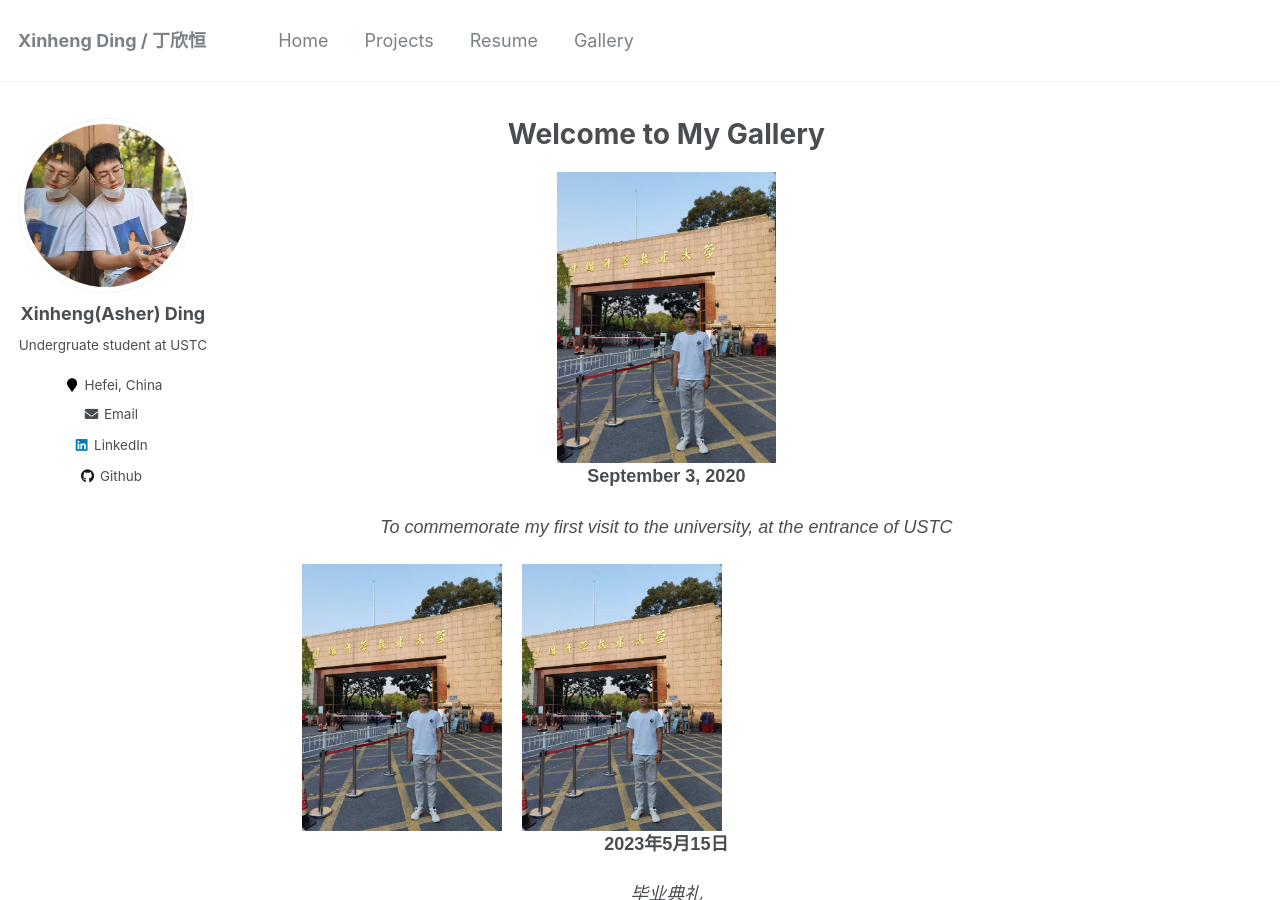
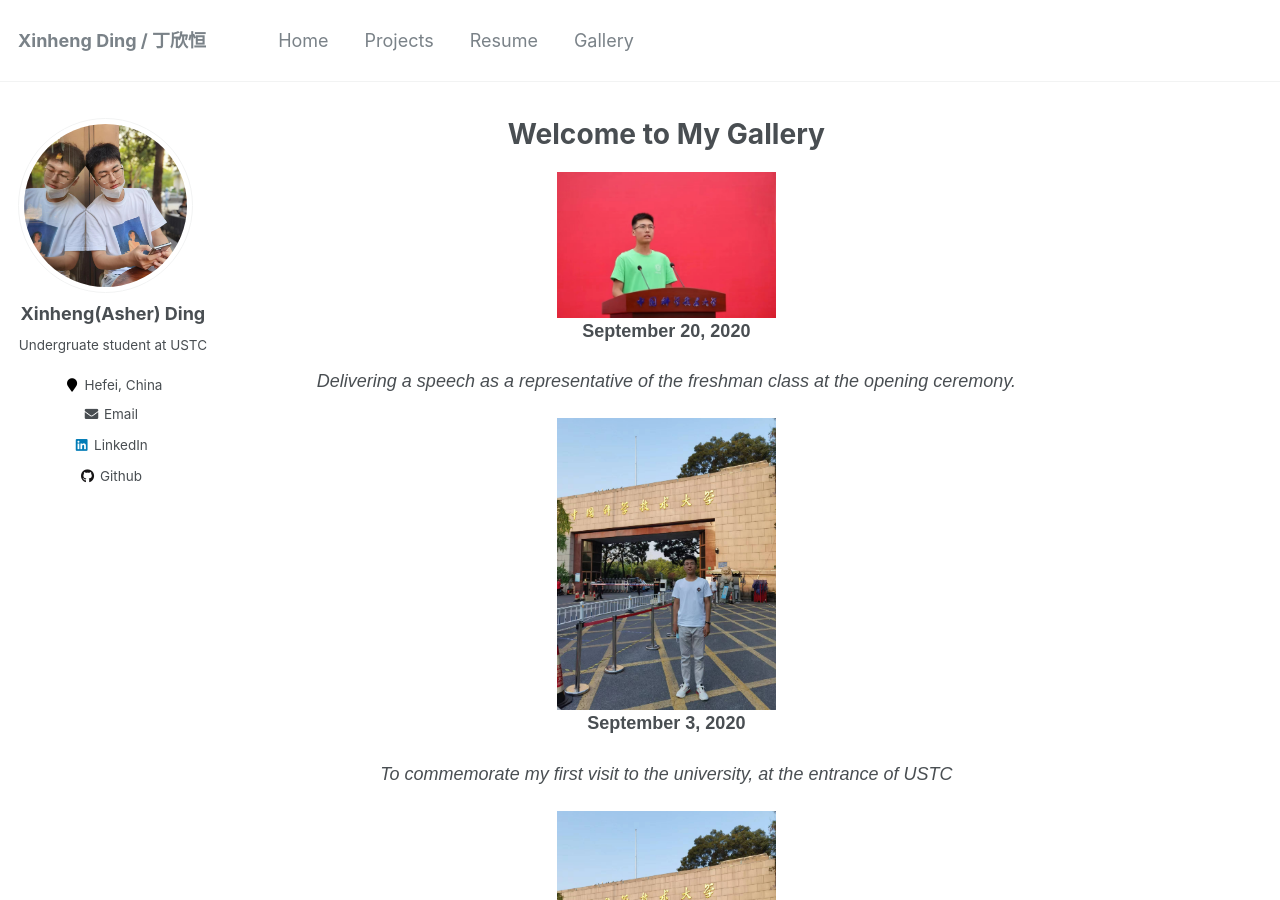
Before and after one commit to XinhengDing/XinhengDing.github.io, a Jekyll site: the page built from _pages/gallery.md, in a window 1280 px wide and 900 px high. Built offline with Jekyll 4.4.1, drawn with Linux system fonts in a browser that asks for light colours.

Commit message:
Update gallery.md

```diff
--- a/_pages/gallery.md
+++ b/_pages/gallery.md
@@ -41,6 +41,13 @@ author_profile: true
 
     <!-- 第一张照片 -->
     <div class="gallery-item">
+        <img src="../images/开学典礼.jpg" alt="Photo 1" class="photo" style="width: 30%; max-width: 300px; height: auto; max-height: 500px;">
+        <p class="time">September 20, 2020</p>
+        <p class="event">Delivering a speech as a representative of the freshman class at the opening ceremony.</p>
+    </div>
+
+    <!-- 第一张照片 -->
+    <div class="gallery-item">
         <img src="../images/东门门口.jpg" alt="Photo 1" class="photo" style="width: 30%; max-width: 300px; height: auto; max-height: 500px;">
         <p class="time">September 3, 2020</p>
         <p class="event">To commemorate my first visit to the university, at the entrance of USTC</p>
@@ -48,10 +55,8 @@ author_profile: true
 
     <!-- 第二张照片 -->
     <div class="gallery-item">
-        <div style="display: flex; align-items: center;">
-            <img src="../images/东门门口.jpg" alt="Image 1" style="width: 50%; max-width: 200px; margin-right: 10px;">
-            <img src="../images/东门门口.jpg" alt="Image 2" style="width: 50%; max-width: 200px; margin-left: 10px;">
-        </div>
+        <img src="../images/东门门口.jpg" alt="Photo 1" class="photo" style="width: 30%; max-width: 300px; height: auto; max-height: 500px;">
+        <img src="../images/东门门口.jpg" alt="Photo 1" class="photo" style="width: 30%; max-width: 300px; height: auto; max-height: 500px;">
         <p class="time">2023年5月15日</p>
         <p class="event">毕业典礼</p>
     </div>
```
